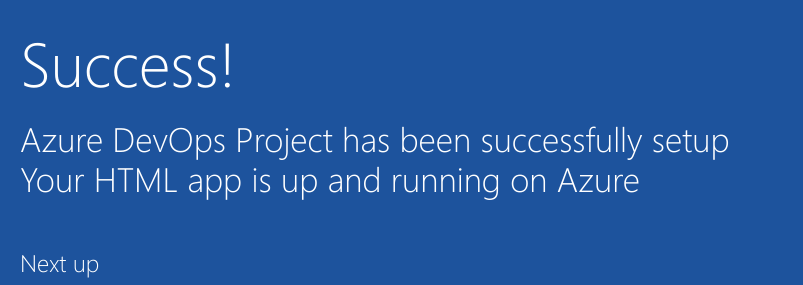
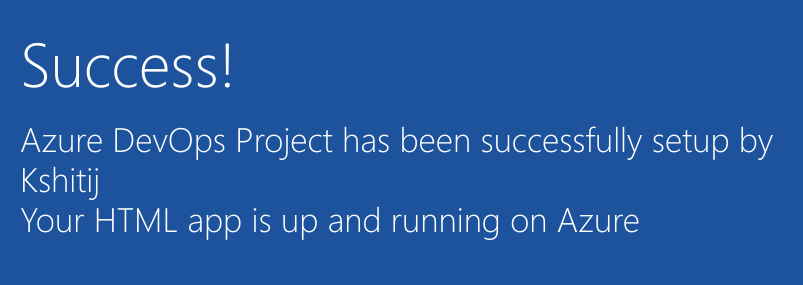
Before and after one commit to KshitijMahale/lab_2, a plain HTML site: page index.html in a window 1280 px wide. Shown: the part 352-637 px from the top of the page, 205-1008 px from the left. Drawn offline with Linux system fonts and the light colour scheme.

Commit message:
add new feature to feature01

```diff
--- a/index.html
+++ b/index.html
@@ -19,7 +19,7 @@
         </div>
             <div class="content-body">
                 <div class="success-text">Success!</div>
-                <div class="description line-1"> Azure DevOps Project has been successfully setup</div>
+                <div class="description line-1"> Azure DevOps Project has been successfully setup by Kshitij</div>
                 <div class="description line-2"> Your HTML app is up and running on Azure</div>
                 <div class="next-steps-container">
                     <div class="next-steps-header">Next up</div>
```
